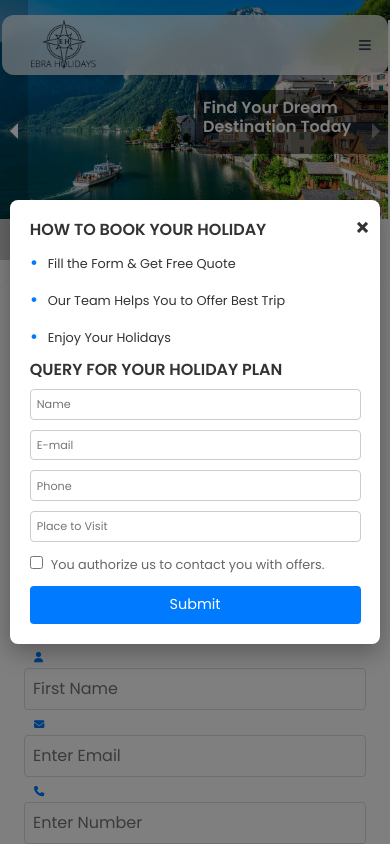
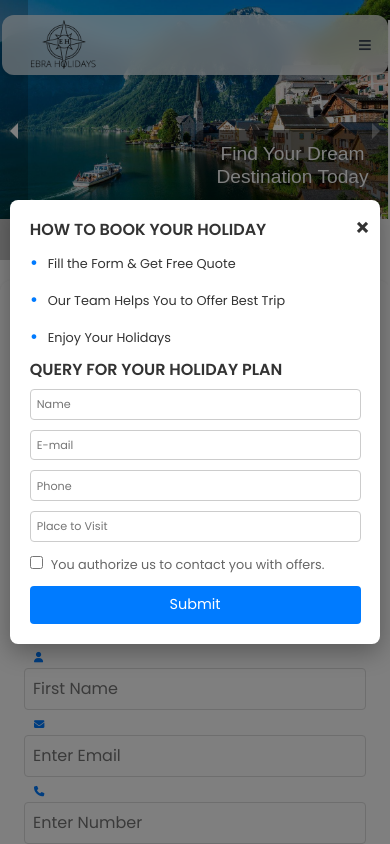
Before and after one commit to AminaAshraf2002/Ebra-travels, a React (Vite) app: page / in a window 390 px wide. Built offline with nearby package versions, Linux system fonts and the light colour scheme; no server answers.

Commit message:
Update Carousel.css

```diff
--- a/src/components/Carousel.css
+++ b/src/components/Carousel.css
@@ -1,9 +1,9 @@
-/* Carousel image styling */
+/* Carousel Base Styles */
 .carousel img {
     width: 100%;
-    height: auto;
-    max-height: 550px;
-    object-fit: fill;
+    height: 100%;
+    max-height: 600px;
+    object-fit: cover;
 }
 
 .carousel-wrapper {
@@ -11,7 +11,8 @@
     max-width: 100vw;
     overflow: hidden;
     margin: 0 auto;
-    height: 500px;
+    height: 600px;
+    position: relative;
 }
 
 .carousel-content {
@@ -22,16 +23,18 @@
     color: white;
     text-align: left;
     max-width: 60%;
-    padding: 20px;
-    background: rgba(0, 0, 0, 0.5); /* Optional: To add a slight background overlay */
+    padding: 25px;
+    background: rgba(0, 0, 0, 0.5);
     border-radius: 8px;
-
+    z-index: 2;
 }
 
 .carousel-content h1 {
-    font-size: 2.3rem;
-    font-weight: bold;
-    margin: 0 0 10px;
+    font-size: 2.5rem;
+    font-weight:lighter;
+    margin: 0 0 15px;
+    line-height: 1.2;
+    font-family:fantasy;
 }
 
 .carousel-content p {
@@ -49,31 +52,88 @@
     margin-left: -40%;
 }
 
-/* Carousel control dots styling */
+/* Carousel Dots */
 .carousel .control-dots .dot {
     background-color: #fff;
     opacity: 0.7;
+    transition: opacity 0.3s ease;
 }
 
 .carousel .control-dots .dot.selected {
-    background-color: #b8972b; /* Highlight color for the selected dot */
+    background-color: #b8972b;
     opacity: 1;
 }
 
-/* Responsive Styles */
+/* Large Screens (1441px and up) */
+@media screen and (min-width: 1441px) {
+    .carousel-wrapper {
+        height: 600px;
+    }
+
+    .carousel img {
+        max-height: 600px;
+    }
+}
+
+/* Desktop (1025px - 1440px) */
+@media screen and (max-width: 1440px) {
+    .carousel-wrapper {
+        height: 600px;
+    }
+
+    .carousel-content {
+        max-width: 65%;
+    }
+
+    .carousel-content h1 {
+        font-size: 2rem;
+    }
+}
+
+/* Small Desktop/Tablet Landscape (769px - 1024px) */
 @media screen and (max-width: 1024px) {
+    .carousel-wrapper {
+        height: 500px;
+    }
+
     .carousel-content {
         max-width: 80%;
+        padding: 20px;
+    }
+
+    .carousel-content h1 {
+        font-size: 1.8rem;
+        margin-bottom: 12px;
+    }
+
+    .carousel-content p {
+        font-size: 1.1rem;
+    }
+
+    .carousel-content.right {
+        margin-left: -20%;
+    }
+}
+
+/* Tablet Portrait (481px - 768px) */
+@media screen and (max-width: 768px) {
+    .carousel-wrapper {
+        height: 400px;
+    }
+
+    .carousel-content {
+        max-width: 85%;
         padding: 15px;
-
     }
 
     .carousel-content h1 {
         font-size: 1.5rem;
+        margin-bottom: 10px;
     }
 
     .carousel-content p {
         font-size: 1rem;
+        line-height: 1.4;
     }
 
     .carousel-content.right {
@@ -81,52 +141,52 @@
         text-align: center;
     }
 
-    .carousel-wrapper {
-        height: 400px;
+    .carousel-content.left {
+        text-align: center;
     }
 }
 
-@media screen and (max-width: 768px) {
+/* Mobile (320px - 480px) */
+@media screen and (max-width: 480px) {
+    .carousel-wrapper {
+        height: 300px;
+    }
+
     .carousel-content {
-        max-width: 90%;
-        padding: 10px;
-        margin-top: -20px;
+        max-width: 92%;
+        padding: 12px;
+        top: 50%;
     }
 
     .carousel-content h1 {
         font-size: 1.2rem;
+        margin-bottom: 8px;
     }
 
     .carousel-content p {
         font-size: 0.9rem;
-    }
-
-    .carousel-wrapper {
-        height: 350px;
+        line-height: 1.3;
     }
 }
 
-@media screen and (max-width: 480px) {
+/* Extra Small Mobile (below 320px) */
+@media screen and (max-width: 320px) {
+    .carousel-wrapper {
+        height: 250px;
+    }
+
     .carousel-content {
-        max-width: 100%;
-        padding: 8px;
-        margin-top: -40px;
+        max-width: 95%;
+        padding: 10px;
     }
 
     .carousel-content h1 {
-        font-size: 1rem;
+        font-size: 1.1rem;
+        margin-bottom: 6px;
     }
 
     .carousel-content p {
         font-size: 0.8rem;
-    }
-
-    .carousel-wrapper {
-        height: 300px;
-    }
-
-    .carousel-content.right {
-        margin-left: 0;
-        text-align: center;
+        line-height: 1.2;
     }
 }
```
